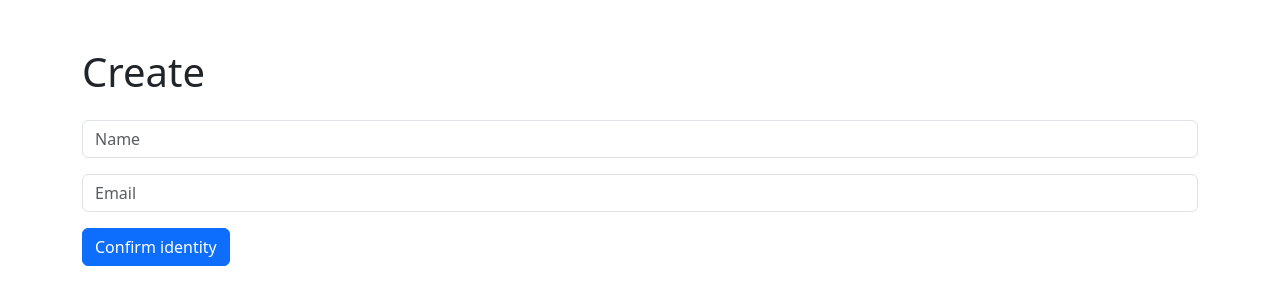
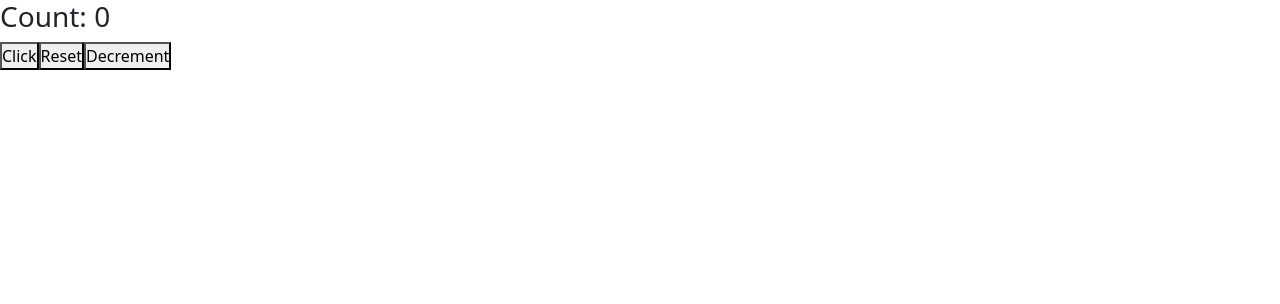
Before and after one commit to mHasan1037/react-practice, a React (Create React App) app: page / in a window 1280 px wide. Shown: the top 304 px of the page. Built offline with nearby package versions, Linux system fonts and the light colour scheme.

Commit message:
practicing redux react

```diff
--- a/package.json
+++ b/package.json
@@ -27,9 +27,11 @@
     "react-dom": "^18.2.0",
     "react-icons": "^4.6.0",
     "react-paginate": "^8.1.4",
+    "react-redux": "^8.0.5",
     "react-router-dom": "^6.6.1",
     "react-scripts": "5.0.1",
     "recharts": "^2.4.3",
+    "redux": "^4.2.1",
     "sass": "^1.58.3",
     "uuid": "^9.0.0",
     "web-vitals": "^2.1.4"
--- a/src/App.js
+++ b/src/App.js
@@ -1,18 +1,12 @@
 import React from 'react'
-import Create from './Components/Create'
-import { BrowserRouter, Routes, Route } from 'react-router-dom'
-import Read from './Components/Read'
-import Update from './Components/Update'
+import Counter from './component/Counter'
+
 
 const App = () => {
   return (
-    <BrowserRouter>
-      <Routes>
-         <Route exact path='/' element={<Create />} />
-         <Route exact path="/read" element={<Read />} />
-         <Route exact path='/update' element={<Update />} />
-      </Routes>
-    </BrowserRouter>
+    <>
+      <Counter />
+    </>
   )
 }
 
--- a/src/Components/Create.js
+++ /dev/null
@@ -1,46 +0,0 @@
-import React, { useState } from 'react'
-import axios from 'axios'
-import { useNavigate } from 'react-router-dom'
-
-const Create = () => {
-    const [name, setName] = useState("")
-    const [email, setEmail] = useState("")
-    const history = useNavigate()
-
-    const header = { "Access-Control-Allow-Origin": "*"};
-
-    const handleSubmit = (e) =>{
-        e.preventDefault()
-       axios.post('https://6421bb1034d6cd4ebd7a9664.mockapi.io/data/crud',
-        {
-            name: name,
-            email: email,
-            header
-        })
-        .then(()=>{
-            history('/read')
-        })
-    }
-
-
-  return (
-    <div className='container mt-5'>
-        <form className="row g-3">
-            <h1>Create</h1>
-            <div className="col-12">
-                <label className="visually-hidden">Password</label>
-                <input type="text" className="form-control" placeholder="Name" onChange={(e)=> setName(e.target.value)}/>
-            </div>
-            <div className="col-12">
-                <label className="visually-hidden">Password</label>
-                <input type="text" className="form-control" placeholder="Email" onChange={(e)=> setEmail(e.target.value)}/>
-            </div>
-            <div className="col-auto">
-                <button type="submit" className="btn btn-primary mb-3" onClick={handleSubmit}>Confirm identity</button>
-            </div>
-        </form>
-    </div>
-  )
-}
-
-export default Create
--- a/src/Components/Read.js
+++ /dev/null
@@ -1,74 +0,0 @@
-import React, { useEffect, useState } from 'react'
-import axios from 'axios'
-import { Link } from 'react-router-dom'
-
-const Read = () => {
-    const [data, setData] = useState([])
-
-    function getData(){
-        axios.get('https://6421bb1034d6cd4ebd7a9664.mockapi.io/data/crud')
-        .then((res)=> {
-            setData(res.data)
-        })
-    }
-
-    function handleDelete(id){
-       axios.delete(`https://6421bb1034d6cd4ebd7a9664.mockapi.io/data/crud/${id}`)
-       .then(()=>{
-            getData()
-       })
-    }
-
-    const setToLocalStorage = (id, name, email) =>{
-        localStorage.setItem("id", id)
-        localStorage.setItem("name", name)
-        localStorage.setItem("email", email)
-    }
-
-    useEffect(()=>{
-        getData()
-    }, [])
-
-  return (
-    <>
-       <h2>Read Operation</h2>
-        <table className="table">
-            <thead>
-                <tr>
-                <th scope="col">#</th>
-                <th scope="col">Name</th>
-                <th scope="col">Email</th>
-                <th scope="col">Edit</th>
-                <th scope="col">Delete</th>
-                </tr>
-            </thead>
-            {
-                data.map((eachData)=>{
-                    const { id, name, email } = eachData
-                    return (
-                    <tbody key={id}>
-                        <tr>
-                            <th scope="row">{id}</th>
-                            <td>{name}</td>
-                            <td>{email}</td>
-                            <td>
-                                <Link to='/update'>
-                                    <button className='btn btn-success'
-                                       onClick={()=> setToLocalStorage(id, name, email)}
-                                    >
-                                        Edit
-                                    </button>
-                                </Link>
-                            </td>
-                            <td><button className='btn btn-danger' onClick={()=> handleDelete(id)}>Delete</button></td>
-                        </tr>
-                    </tbody>
-                    )
-                })
-            }
-            </table>
-    </>
-  )
-}
-
-export default Read
--- a/src/Components/Update.js
+++ /dev/null
@@ -1,52 +0,0 @@
-import React, { useEffect, useState } from 'react'
-import { useNavigate } from 'react-router-dom'
-import axios from 'axios'
-
-const Update = () => {
-    const [id, setId] = useState(0)
-    const [name, setName] = useState("")
-    const [email, setEmail] = useState("")
-    const history = useNavigate()
-
-    useEffect(()=>{
-        setId(localStorage.getItem("id"))
-        setName(localStorage.getItem("name"))
-        setEmail(localStorage.getItem("email"))
-    }, [])
-
-    const header = { "Access-Control-Allow-Origin": "*"};
-
-    const handleSubmit = (e) =>{
-        e.preventDefault()
-        axios.update('https://6421bb1034d6cd4ebd7a9664.mockapi.io/data/crud',
-         {
-             name: name,
-             email: email,
-             header
-         })
-         .then(()=>{
-             history('/read')
-         })
-    }
-
-  return (
-    <>
-    <form className="row g-3">
-            <h1>Update</h1>
-            <div className="col-12">
-                <label className="visually-hidden">Password</label>
-                <input type="text" value={name} className="form-control" placeholder="Name" onChange={(e)=> setName(e.target.value)}/>
-            </div>
-            <div className="col-12">
-                <label className="visually-hidden">Password</label>
-                <input type="text" value={email} className="form-control" placeholder="Email" onChange={(e)=> setEmail(e.target.value)}/>
-            </div>
-            <div className="col-auto">
-                <button type="submit" className="btn btn-primary mb-3" onClick={handleSubmit}>Update</button>
-            </div>
-    </form>
-    </>
-  )
-}
-
-export default Update
--- /dev/null
+++ b/src/component/Counter.js
@@ -0,0 +1,31 @@
+import React from 'react'
+import { useDispatch, useSelector } from 'react-redux'
+import { decrementCounter, incrementCounter, resetCounter } from '../services/actions/counterActions'
+
+const Counter = () => {
+    const count = useSelector(state => state.count)
+    const dispatch = useDispatch()
+
+    const handleIncrement = () =>{
+        dispatch(incrementCounter())
+    }
+
+    const handleReset = () =>{
+        dispatch(resetCounter())
+    }
+
+    const handleDecrement = () =>{
+        dispatch(decrementCounter())
+    }
+
+  return (
+    <div>
+        <h3>Count: {count}</h3>
+        <button onClick={handleIncrement}>Click</button>
+        <button onClick={handleReset}>Reset</button>
+        <button onClick={handleDecrement}>Decrement</button>
+    </div>
+  )
+}
+
+export default Counter
--- a/src/index.js
+++ b/src/index.js
@@ -3,11 +3,13 @@
 import 'font-awesome/css/font-awesome.min.css'
 import './index.css';
 import App from './App';
+import { Provider } from 'react-redux';
+import store from './store';
 
 
 const root = ReactDOM.createRoot(document.getElementById('root'));
 root.render(
-  <React.StrictMode>
+  <Provider store={store}>
          <App />
-  </React.StrictMode>
+  </Provider>
 );
--- /dev/null
+++ b/src/services/actions/counterActions.js
@@ -0,0 +1,19 @@
+import { DECREMENT, INCREMENT, RESET } from "../constants/CounterConstant"
+
+export const incrementCounter = () =>{
+    return{
+        type: INCREMENT
+    }
+}
+
+export const decrementCounter = () =>{
+    return{
+        type: DECREMENT
+    }
+}
+
+export const resetCounter = () =>{
+    return {
+        type: RESET
+    }
+}
--- /dev/null
+++ b/src/services/constants/CounterConstant.js
@@ -0,0 +1,3 @@
+export const INCREMENT = "INCREMENT"
+export const DECREMENT = "DECREMENT"
+export const RESET = "RESET"
--- /dev/null
+++ b/src/services/reducers/counterReducer.js
@@ -0,0 +1,27 @@
+import { DECREMENT, INCREMENT, RESET } from "../constants/CounterConstant"
+
+const initialCounter = {count: 0}
+
+const counterReducer = (state=initialCounter, action) =>{
+    switch(action.type){
+        case INCREMENT:
+            return{
+                ...state,
+                count: state.count + 1
+            }
+        case DECREMENT:
+            return{
+                ...state,
+                count: state.count - 1
+            }
+        case RESET:
+            return{
+                ...state,
+                count: 0
+            }
+        default:
+            return state;
+    }
+}
+
+export default counterReducer
--- /dev/null
+++ b/src/store.js
@@ -0,0 +1,6 @@
+import { createStore } from "redux";
+import counterReducer from "./services/reducers/counterReducer";
+
+const store = createStore(counterReducer)
+
+export default store;
```
Also changed, not shown: 1 other file (tests, documents, lock files or other folders).
